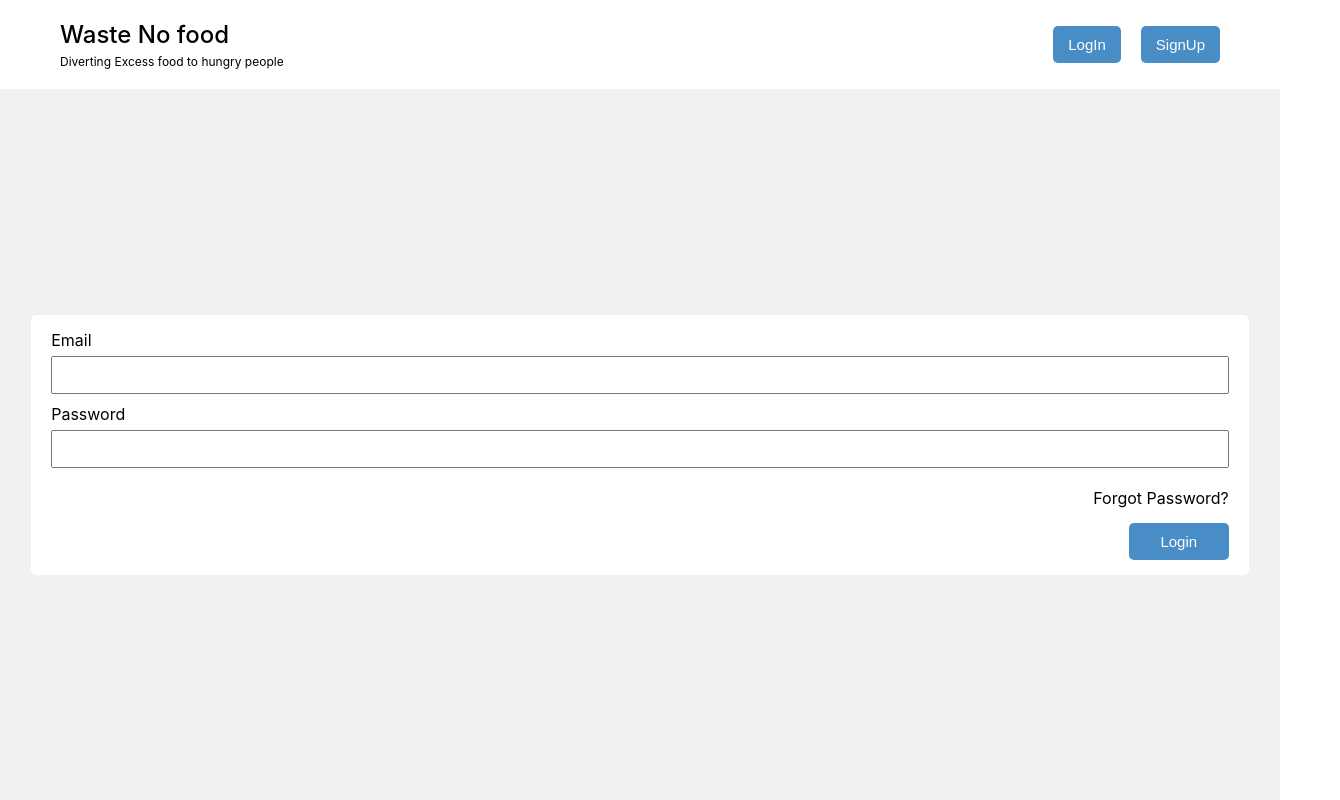
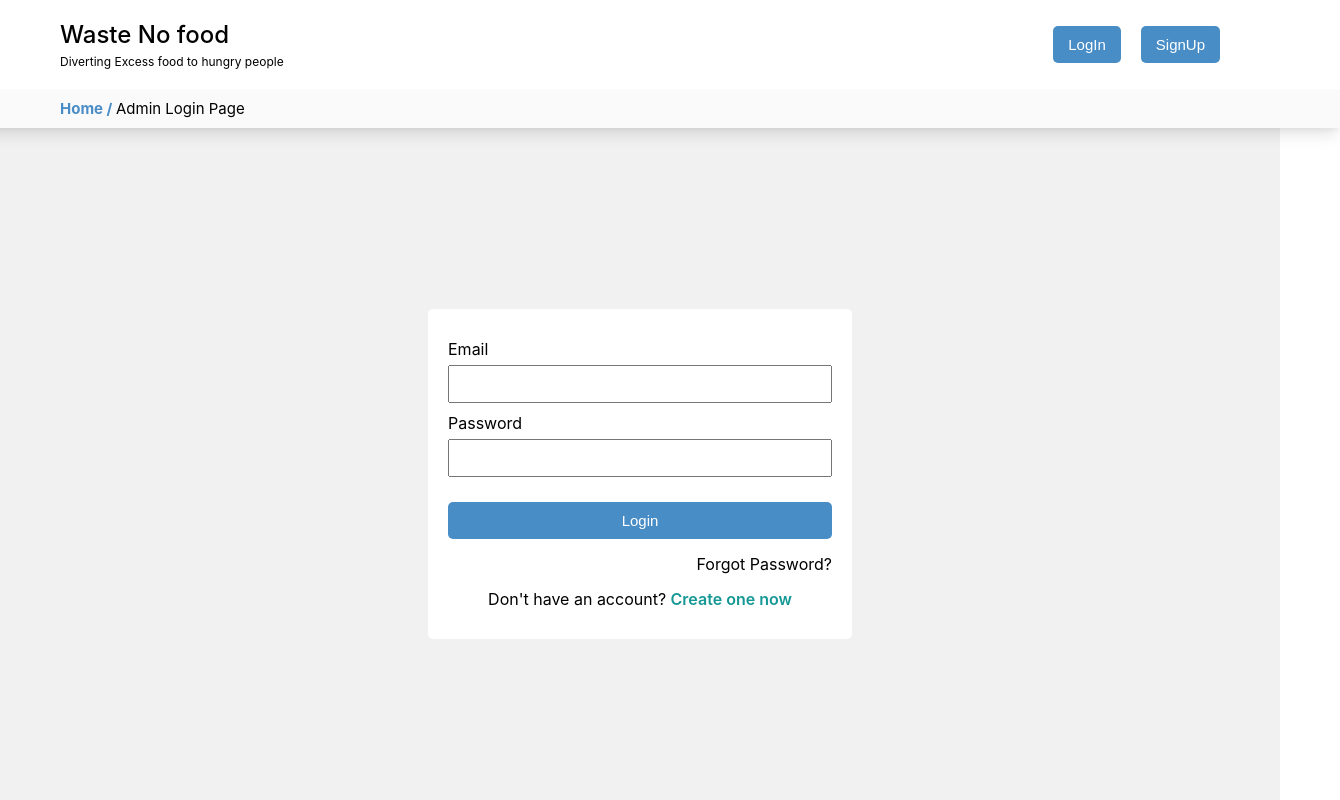
Before and after one commit to tarunkridafans/gan, a React (Create React App) app: page /login in a window 1280 px wide. Shown: the whole page, 1340 px wide, since content can reach past the window. Built offline with nearby package versions, Linux system fonts and the light colour scheme; no server answers; sample sign-in values are in the browser's storage.

Commit message:
login & signup changes

```diff
--- a/src/Components/Header/Header.jsx
+++ b/src/Components/Header/Header.jsx
@@ -38,9 +38,9 @@ function Header() {
           <li>
             <Link to="/admin">Admin</Link>
           </li>
-          <li>
+          {/* <li>
             <button>DONATE MONEY</button>
-          </li>
+          </li> */}
         </ul>
       </div>
     </div>
--- a/src/Pages/Home/Home.jsx
+++ b/src/Pages/Home/Home.jsx
@@ -1,15 +1,31 @@
 import React from "react";
 import "./Home.scss";
 import { useNavigate } from "react-router-dom";
+import { Link } from "react-router-dom";
+
 function Home() {
   const navigate = useNavigate();
 
   const donateFoodHandler = () => {
     navigate("/food-donors");
   };
+
+  const donorSignUpNavigation = () => {
+    localStorage.setItem("role", "donor");
+    navigate("/signup");
+  };
+
+  const charitySignUpNavigation = () => {
+    localStorage.setItem("role", "charity");
+    navigate("/signup");
+  };
+
+  const adminSignInNavigation = () => {
+    navigate("/admin");
+  };
   return (
-    <div class="home">
-      <section class="intro">
+    <div className="home">
+      <section className="intro">
         <span>We make it easy to</span>
         <h1>Find Secure & Deliver Food</h1>
         <p>
@@ -19,38 +35,44 @@ function Home() {
         <button onClick={donateFoodHandler}>Donate food</button>
       </section>
       <section className="how">
-        <h1>How it Works</h1>
+        <h1>Waste food Management</h1>
         <div className="three-grid">
           <div>
-            <img />
+            {/* <img /> */}
             <div className="description">
-              <h2>Food is Donated</h2>
-              <p>
+              <span onClick={donorSignUpNavigation} className="heading">
+                Donor
+              </span>
+              {/* <p>
                 Farms, restaurants, cafeterias, hotels, stadiums, and grocery
                 stores post excess food in under a minute on the Waste No Food
                 app.
-              </p>
+              </p> */}
             </div>
           </div>
           <div>
-            <img />
+            {/* <img /> */}
             <div className="description">
-              <h2>Food is Secured</h2>
-              <p>
+              <span onClick={charitySignUpNavigation} className="heading">
+                Charity
+              </span>
+              {/* <p>
                 Pre-vetted charities immediately get notified about food
                 donations and can claim any donations they can use to serve
                 hungry clients.
-              </p>
+              </p> */}
             </div>
           </div>
           <div>
-            <img />
+            {/* <img /> */}
             <div className="description">
-              <h2>Food Is Picked Up</h2>
-              <p>
+              <span onClick={adminSignInNavigation} className="heading">
+                Admin
+              </span>
+              {/* <p>
                 The charity, or a network of volunteers, picks up the food and
                 serves it to hungry people.
-              </p>
+              </p> */}
             </div>
           </div>
         </div>
--- a/src/Pages/Home/Home.scss
+++ b/src/Pages/Home/Home.scss
@@ -13,10 +13,6 @@
             font-size: 14px;
             letter-spacing: 2px;
         }
-
-        h1 {}
-
-        p {}
 
         button {
             background-color: #1D76BA;
@@ -36,6 +32,7 @@
         h1 {
             font-size: 32px;
             color: #001334;
+            text-align: left;
         }
 
         .three-grid {
@@ -46,9 +43,9 @@
             .description {
                 padding: 20px 40px;
 
-                h2 {}
-
-                p {}
+                span {
+                    cursor: pointer;
+                }
 
                 &:hover {
                     background-color: #3ABCB2 !important;
--- a/src/Pages/Login/Login.jsx
+++ b/src/Pages/Login/Login.jsx
@@ -1,14 +1,24 @@
-import React, { useState } from "react";
+import React, { useState, useEffect } from "react";
 import { signInWithEmailAndPassword } from "firebase/auth";
 import { auth } from "../../firebase-config";
 import { useNavigate } from "react-router-dom";
 import "./Login.scss";
 import { toast } from "react-toastify";
+import { Link } from "react-router-dom";
 
 function Login() {
   const [loginForm, setLoginForm] = useState({ email: "", password: "" });
+  const [role, setRole] = useState("");
 
   const navigate = useNavigate();
+
+  useEffect(() => {
+    let role = localStorage.getItem("role");
+    if (!role) {
+      navigate("/");
+    }
+    setRole(role);
+  }, []);
 
   const onChangeHandler = (e) => {
     const latest = {};
@@ -42,6 +52,10 @@ function Login() {
   };
   return (
     <div className="login">
+      <div className="header">
+        <span>Home / </span>
+        {role?.charAt(0).toLocaleUpperCase() + role?.substring(1)} Login Page
+      </div>
       <div className="form">
         <div>
           <span>Email</span>
@@ -61,8 +75,11 @@ function Login() {
             type="password"
           />
         </div>
+        <button onClick={loginHandler}>Login</button>
         <a>Forgot Password?</a>
-        <button onClick={loginHandler}>Login</button>
+        <span className="account">
+          Don't have an account? <Link to="/signup">Create one now</Link>
+        </span>
       </div>
     </div>
   );
--- a/src/Pages/Login/Login.scss
+++ b/src/Pages/Login/Login.scss
@@ -3,15 +3,32 @@
     height: 100%;
     display: flex;
     align-items: center;
-    justify-content: center;
+    flex-direction: column;
+
+    .header {
+        background-color: #FAFAFB;
+        padding: 10px 0px;
+        box-shadow: rgba(0, 0, 0, 0.1) 0px 10px 15px -3px, rgba(0, 0, 0, 0.05) 0px 4px 6px -2px;
+        margin-bottom: 20px;
+        width: 100%;
+        text-align: left;
+        padding-left: 120px;
+        font-size: 15px;
+
+        span {
+            font-weight: 700;
+            color: #498CC6;
+        }
+    }
 
     .form {
         display: flex;
         flex-direction: column;
-        width: 92%;
+        width: 30%;
         background-color: white;
-        padding: 15px 20px;
+        padding: 30px 20px;
         border-radius: 5px;
+        margin: auto 0;
 
         div {
             display: flex;
@@ -32,13 +49,12 @@
     }
 
     a {
-        margin-top: 10px;
+        margin-top: 15px;
         align-self: flex-end;
     }
 
     button {
         margin-top: 15px;
-        align-self: flex-end;
         width: 100px;
         background-color: #498DC6;
         color: white;
@@ -47,6 +63,18 @@
         border-radius: 5px;
         font-size: 15px;
         cursor: pointer;
+        width: 100%;
+    }
+
+    .account {
+        margin-top: 15px;
+
+        a {
+            color: #159895;
+            cursor: pointer;
+            font-weight: 600;
+            text-decoration: none;
+        }
     }
 
 }
--- a/src/Pages/SignUp/SignUp.jsx
+++ b/src/Pages/SignUp/SignUp.jsx
@@ -1,5 +1,5 @@
 import "./SignUp.scss";
-import React, { useState } from "react";
+import { useState, useEffect } from "react";
 import { useNavigate } from "react-router-dom";
 import { createUserWithEmailAndPassword } from "firebase/auth";
 import { doc, setDoc } from "firebase/firestore";
@@ -9,17 +9,23 @@ import { toast } from "react-toastify";
 function SignUp() {
   const [signupForm, setSignupForm] = useState({
     name: "",
+    email: "",
     phone: "",
-    email: "",
+    address: "",
     password: "",
-    city: "",
-    state: "",
-    zip: "",
-    donor: "",
-    cuisine: "",
+    confirmPassword: "",
   });
+  const [role, setRole] = useState("");
 
   const navigate = useNavigate();
+
+  useEffect(() => {
+    let role = localStorage.getItem("role");
+    if (!role) {
+      navigate("/");
+    }
+    setRole(role);
+  }, []);
 
   const onChangeHandler = (e) => {
     const latest = {};
@@ -38,14 +44,7 @@ function SignUp() {
         navigate("/login");
 
         setDoc(doc(db, "users", cred.user.uid), {
-          name: signupForm.name,
-          email: signupForm.email,
-          phone: signupForm.phone,
-          city: signupForm.city,
-          state: signupForm.state,
-          zip: signupForm.zip,
-          donor: signupForm.donor,
-          cuisine: signupForm.cuisine,
+          ...signupForm,
           role: localStorage.getItem("role"),
         })
           .then((data) => {
@@ -62,24 +61,40 @@ function SignUp() {
   };
   return (
     <div className="signup">
+      <div className="header">
+        <span>Home /</span>{" "}
+        {role?.charAt(0).toLocaleUpperCase() + role?.substring(1)} Signup Page
+      </div>
       <div className="form">
         <div>
-          <span>Name</span>
+          <span>User Name</span>
           <input name="name" onChange={onChangeHandler} type="text" />
         </div>
         <div>
-          <span>Phone</span>
+          <span>Email ID</span>
+          <input name="email" onChange={onChangeHandler} type="text" />
+        </div>
+        <div>
+          <span>Mobile Number</span>
           <input name="phone" onChange={onChangeHandler} type="text" />
         </div>
         <div>
-          <span>Email</span>
-          <input name="email" onChange={onChangeHandler} type="text" />
+          <span>Address</span>
+          <input name="address" onChange={onChangeHandler} type="text" />
         </div>
         <div>
           <span>Password</span>
           <input name="password" onChange={onChangeHandler} type="password" />
         </div>
         <div>
+          <span>Confirm Password</span>
+          <input
+            name="confirmPassword"
+            onChange={onChangeHandler}
+            type="password"
+          />
+        </div>
+        {/* <div>
           <span>City</span>
           <input name="city" onChange={onChangeHandler} type="text" />
         </div>
@@ -119,9 +134,9 @@ function SignUp() {
             <option>French</option>
             <option>Other</option>
           </select>
-        </div>
+        </div> */}
         <div className="signup-button">
-          <button onClick={signupHandler}>SignUp</button>
+          <button onClick={signupHandler}>Register</button>
         </div>
       </div>
     </div>
--- a/src/Pages/SignUp/SignUp.scss
+++ b/src/Pages/SignUp/SignUp.scss
@@ -3,15 +3,32 @@
     height: 100%;
     display: flex;
     align-items: center;
-    justify-content: center;
+    flex-direction: column;
+
+    .header {
+        background-color: #FAFAFB;
+        padding: 10px 0px;
+        box-shadow: rgba(0, 0, 0, 0.1) 0px 10px 15px -3px, rgba(0, 0, 0, 0.05) 0px 4px 6px -2px;
+        margin-bottom: 20px;
+        width: 100%;
+        text-align: left;
+        padding-left: 120px;
+        font-size: 15px;
+
+        span {
+            font-weight: 700;
+            color: #498CC6;
+        }
+    }
 
     .form {
-        display: grid;
-        grid-template-columns: repeat(2, 1fr);
-        width: 92%;
+        display: flex;
+        flex-direction: column;
+        width: 30%;
         background-color: white;
-        padding: 15px 20px;
+        padding: 30px 20px;
         border-radius: 5px;
+        margin: auto 0;
 
         &>* {
             margin: 0 10px;
@@ -29,7 +46,7 @@
 
             input,
             select {
-                padding: 8px;
+                padding: 6px;
                 font-size: 16px;
                 margin-bottom: 10px;
             }
@@ -45,7 +62,6 @@
 
     button {
         margin-top: 15px;
-        align-self: flex-end;
         width: 100px;
         background-color: #498DC6;
         color: white;
@@ -54,6 +70,6 @@
         border-radius: 5px;
         font-size: 15px;
         cursor: pointer;
-        margin-left: auto;
+        width: 100%;
     }
 }
--- a/src/firebase-config.js
+++ b/src/firebase-config.js
@@ -1,8 +1,6 @@
 import { initializeApp } from "firebase/app";
 import { getAuth } from "firebase/auth";
 import { getFirestore } from "firebase/firestore";
-
-console.log("env", process.env);
 
 const firebaseConfig = {
   apiKey: process.env.REACT_APP_FIREBASE_API_KEY,
```
